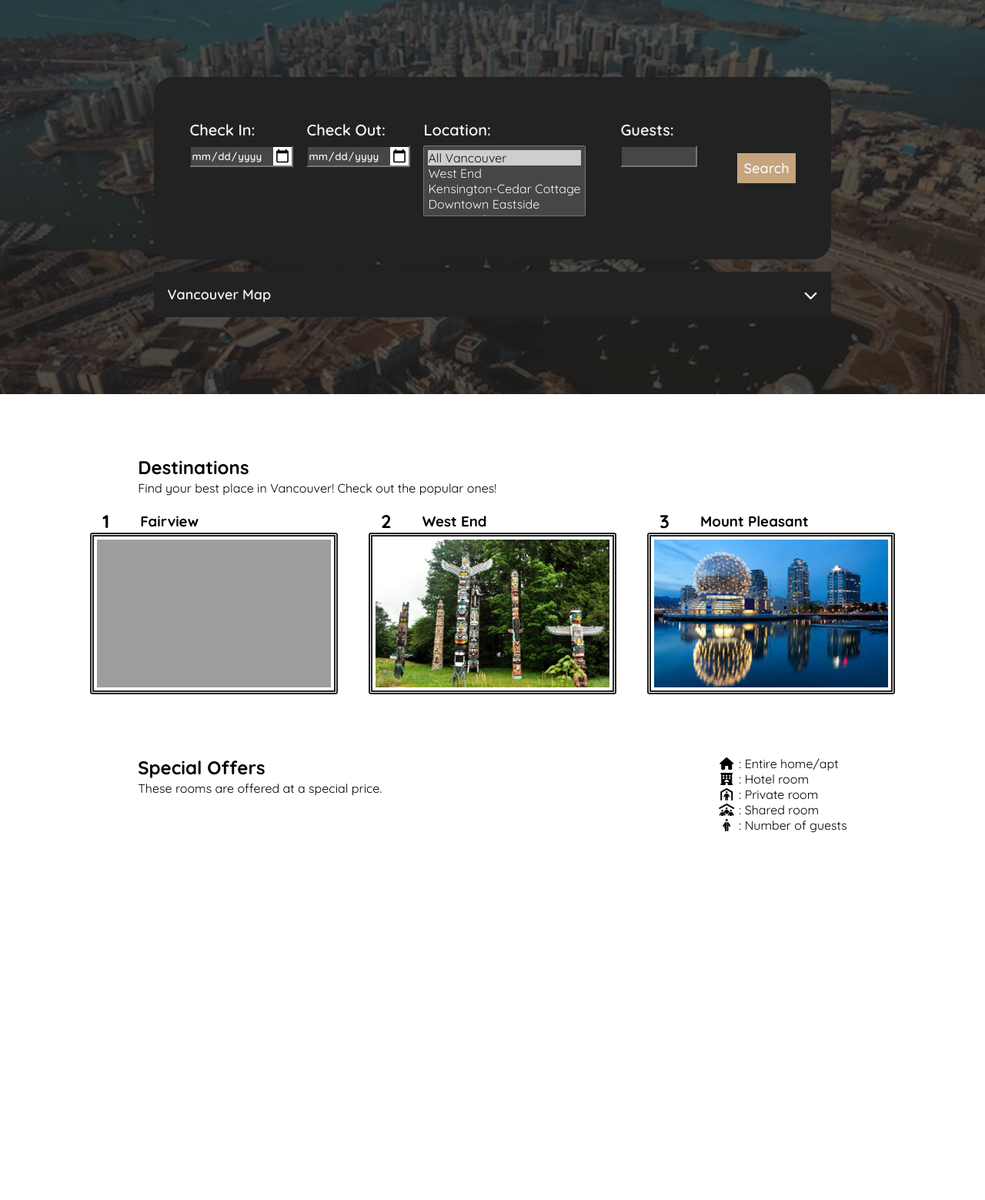
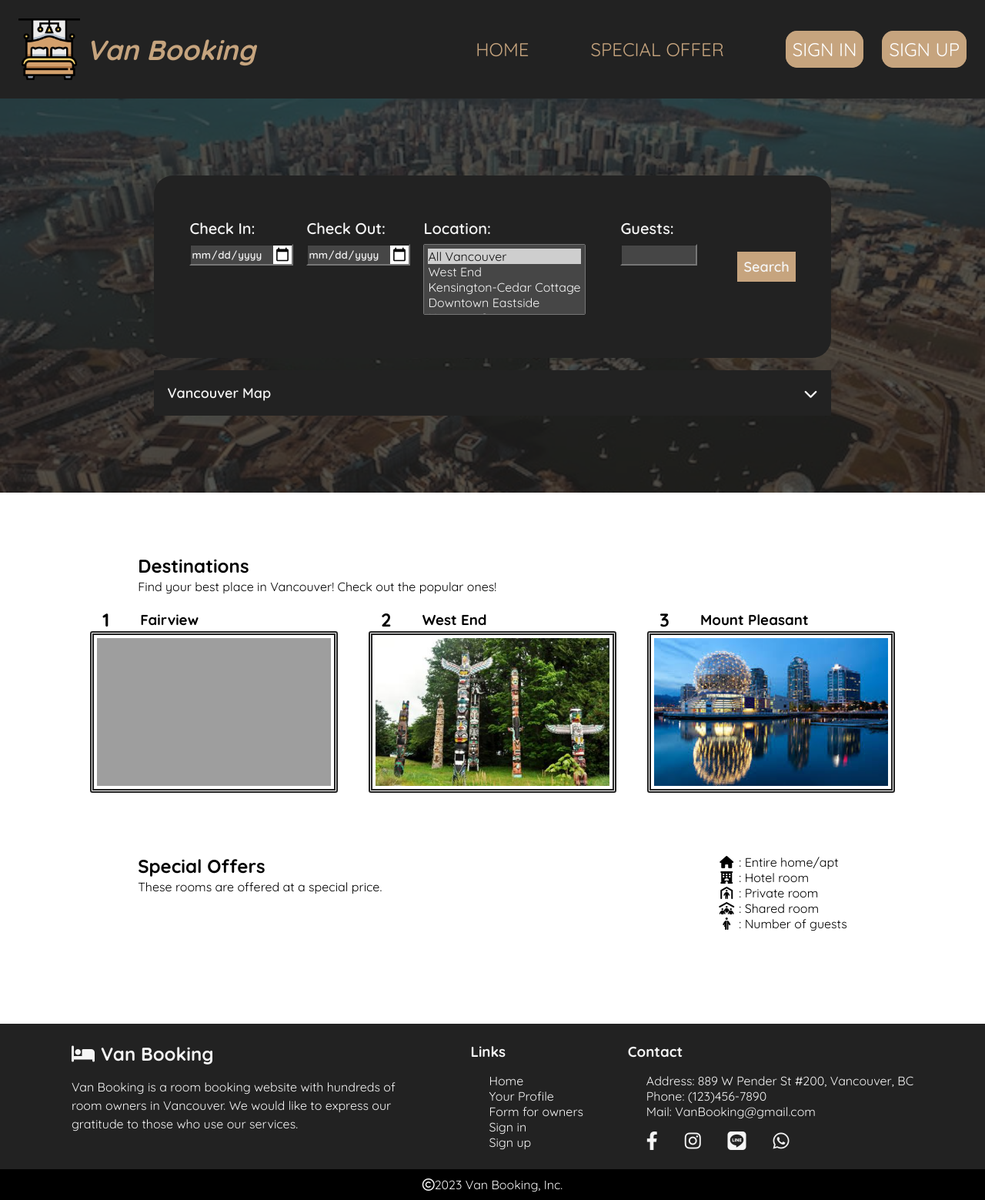
Before and after one commit to natttara/FinalProjectForMay, a PHP site: page / in a window 1280 px wide. Shown: the whole page at 77% size. Before the commit the page ends 1082 px from the top, so only its background shows below. Run offline with PHP 8.4, Linux system fonts and the light colour scheme; data that the repository does not hold is empty; style sheets or scripts are compiled from the project's sources; some libraries are stand-ins or nearby versions; some web fonts are replaced; grey boxes are pictures that could not be loaded.

Commit message:
general improvements

```diff
--- a/Footer.Class.php
+++ b/Footer.Class.php
@@ -19,8 +19,7 @@
                     <article>
                         <h3>Links</h3>
                         <ul>
-                            <li><a href="#">Home</a></li>
-                            <li><a href="#">Room List</a></li>
+                            <li><a href="../home/">Home</a></li>
                             <li><a href="#">Your Profile</a></li>
                             <li><a href="#">Form for owners</a></li>
                             <li><a href="#">Sign in</a></li>
--- a/description/index.php
+++ b/description/index.php
@@ -5,6 +5,8 @@ require_once("./inc/Acc.class.php");
 require_once("./inc/PDOService.class.php");
 require_once("./inc/AccDAO.class.php");
 require_once("../Footer.Class.php");
+require_once("../header/inc/Header.class.php");
+
 ?>
 <!DOCTYPE html>
 <html lang="en">
@@ -20,6 +22,8 @@ require_once("../Footer.Class.php");
 
  <?php
 if (!empty($_GET)) {
+echo Header::HeaderNav("description");
+
     $Accomodation = AccDAO::startDB();
     $singleAcc = AccDAO::getaCCById($_GET['accommodation_id']);
     $reviews = AccDAO::getReviewsId($_GET['accommodation_id']);
@@ -29,11 +33,11 @@ if (!empty($_GET)) {
     // for($i=0;$i<count($reviews);$i++) {
     //     echo $reviews[$i]->COMMENT;
     // };
+echo Footer::footer();
 
 };
 
 
-echo Footer::footer();
 
         ?>
 
--- a/header/inc/Header.class.php
+++ b/header/inc/Header.class.php
@@ -18,12 +18,12 @@
             return $htmlHeadPage;
         }
 
-        static function HeaderNav(){
+        static function HeaderNav($location){
             $HeaderNav = '
             <header class="head">
                 <nav>
                     <figure>
-                        <img src="./img/logo.png" alt="logo">
+                        <img src="../header/inc/img/logo.png" alt="logo">
                         <figcaption>
                             <h3>
                                 Van
@@ -32,8 +32,8 @@
                         </figcaption>
                     </figure>
                     <ul>
-                        <li><a href="#">HOME</a></li>
-                        <li><a href="#">SPECIAL OFFER</a></li>
+                        <li><a href="../home/">HOME</a></li>
+                        <li><a href="../home#specialOffer">SPECIAL OFFER</a></li>
                         <aside class="log">
                             <li><a href="#">SIGN IN</a></li>
                             <li><a href="#">SIGN UP</a></li>
@@ -51,8 +51,9 @@
                             </aside>
                         </ul>
                     </details>
-                </nav>
-                <section class="headbg">
+                </nav>';
+                if($location!="Home") {
+                    $HeaderNav.='                <section class="headbg">
                     <section>
                         <h2>
                             VANCOUVER BOOKING
@@ -60,14 +61,12 @@
                         <h5>
                             A BETTER WAY TO STAY
                         </h5>
-                        <a href="#">
-                            BOOK NOW
-                        </a>
 
                     </section>
-                </section>
-            </header>
-            ';
+                </section>';
+                }
+                $HeaderNav.='</header>';
+
             return $HeaderNav;
         }
     }
--- a/header/index.php
+++ b/header/index.php
@@ -1,5 +1,5 @@
 <?php
-require_once("./inc/Home.class.php");
+require_once("../header/inc/Header.class.php");
 
-echo Home::HeadPage();
-echo Home::HeaderNav();
+echo Header::HeadPage();
+echo Header::HeaderNav();
--- a/home/inc/Home.class.php
+++ b/home/inc/Home.class.php
@@ -141,7 +141,7 @@
 
         static function offerRow(array $acmList){
             $offerList = '
-            <section class="specialOffer">
+            <section id="specialOffer" class="specialOffer">
                 <article>
                     <aside>
                         <h2>Special Offers</h2>
--- a/home/index.php
+++ b/home/index.php
@@ -5,9 +5,14 @@ require_once("inc/Entities/Accommodation.class.php");
 require_once("inc/Utilities/PDOService.class.php");
 require_once("inc/Entities/AccDAO.class.php");
 require_once("./inc/Home.class.php");
+require_once("../header/inc/Header.class.php");
+require_once("../Footer.Class.php");
+
 
 $Accomodation = AccDAO::startDB();
 $acmList= AccDAO::getSpecialOffer();
 echo Home::pageHead();
+echo Header::HeaderNav("Home");
 echo Home::mainContent($acmList);
+echo Footer::footer();
 echo Home::pageEnd();
--- a/result/index.php
+++ b/result/index.php
@@ -6,6 +6,7 @@ require_once("inc/Utilities/PDOService.class.php");
 require_once("inc/Entities/AccDAO.class.php");
 require_once("inc/Result.class.php");
 require_once("../Footer.Class.php");
+require_once("../header/inc/Header.class.php");
 
 $Accomodation = AccDAO::startDB();
 $acmList= AccDAO::get25();
@@ -13,6 +14,7 @@ $acmList= AccDAO::get25();
 
 
 echo Result::pageHead();
+echo Header::HeaderNav("Home");
 echo Result::mainContent();
 
 if ( !empty($_GET) ) {
--- a/scss/device/headerandnav/_headermobile.scss
+++ b/scss/device/headerandnav/_headermobile.scss
@@ -5,7 +5,6 @@ $color2: rgb(198,164,126);
     .head {
         display: flex;
         flex-direction: column;
-        padding-bottom: 5vh;
 
 
         a {
@@ -83,7 +82,7 @@ $color2: rgb(198,164,126);
     }
 
     .headbg {
-        background-image: url(/header/inc/img/2.jpg);
+        background-image: url("../header/inc/img/2.jpg");
         background-position: center;
         background-repeat: no-repeat;
         background-size: cover;
```
Also changed, not shown: fdgd.html (added, +12 -0 lines).
